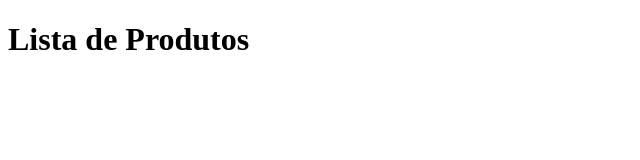
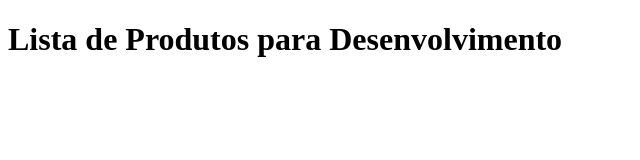
Before and after one commit to ViniciusSoares19/gama-no-github, a plain HTML site: page listaprodutos.html in a window 1280 px wide. Shown: the whole page, without its empty margins (0-640 px from the left). Drawn offline with Linux system fonts and the light colour scheme.

Commit message:
lista de produtos adicionada

```diff
--- a/listaprodutos.html
+++ b/listaprodutos.html
@@ -8,6 +8,6 @@
     <script src="script.js"></script>
 </head>
 <body>
-    <h1>Lista de Produtos</h1>
+    <h1>Lista de Produtos para Desenvolvimento</h1>
 </body>
 </html>
```
